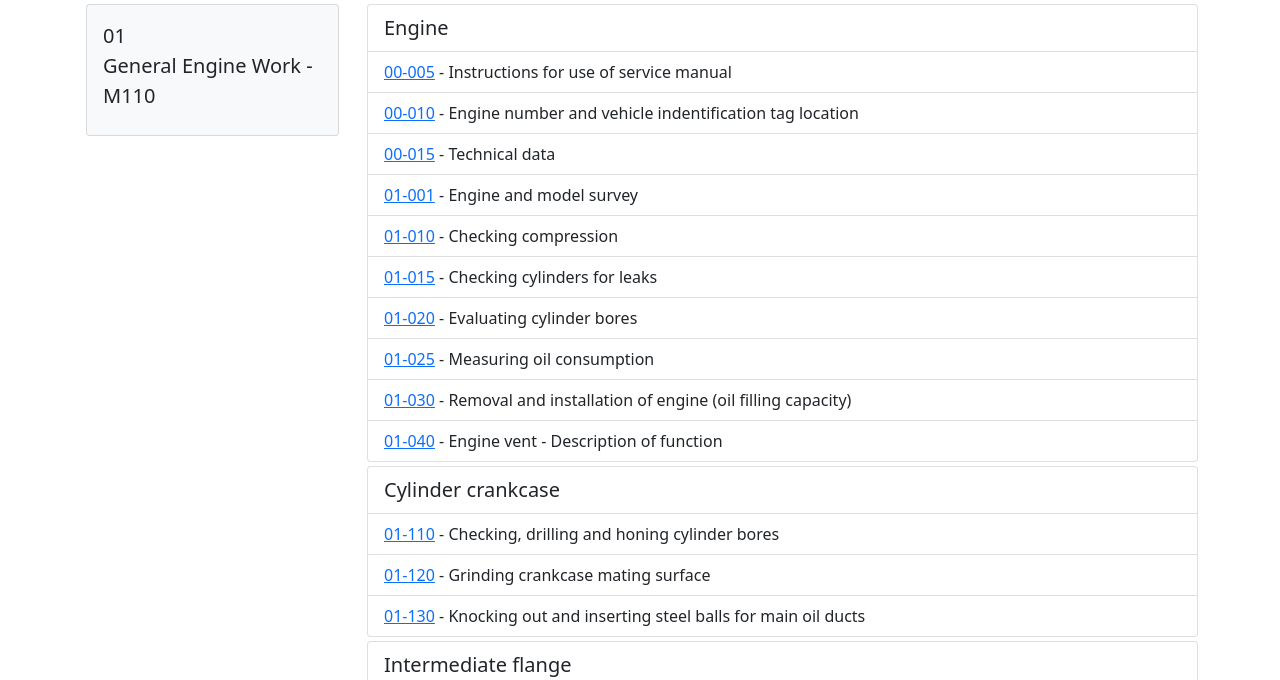
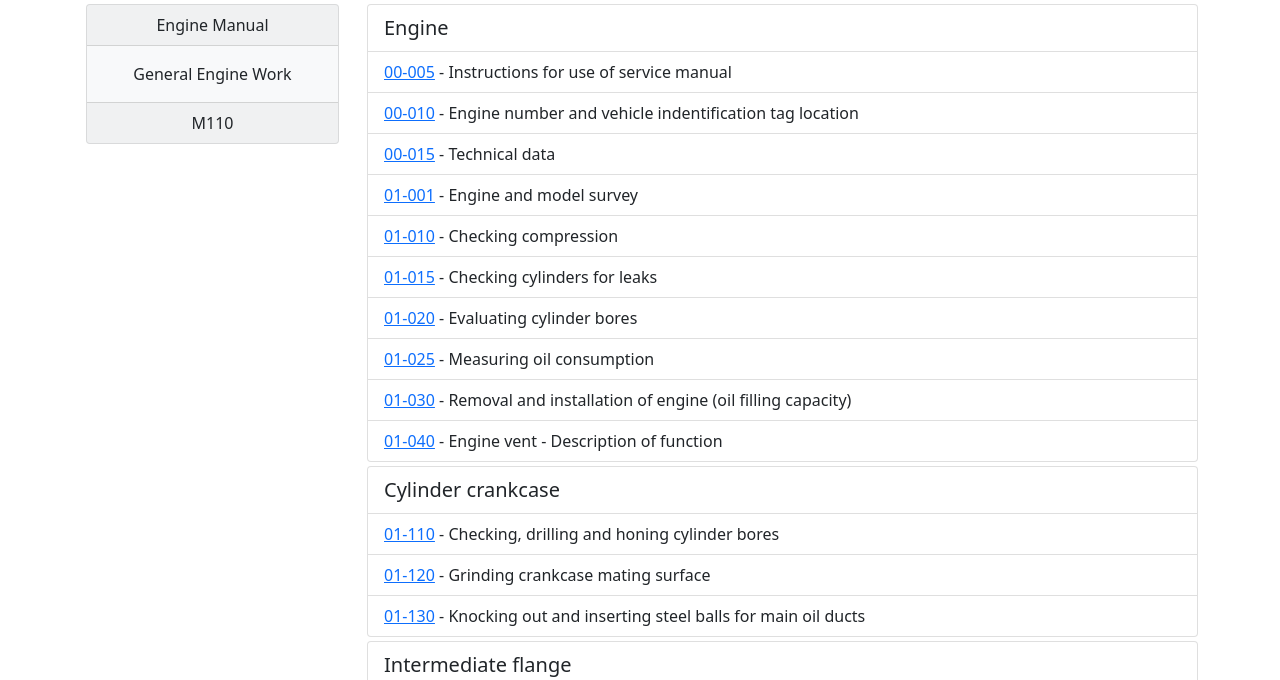
Before and after one commit to W116org/handbook, a Jekyll site: the page built from Engine/110/01Engine.html, in a window 1280 px wide and 900 px high, cut to the strip 220-900 px from the top of the window. Built offline with Jekyll 4.4.1, drawn with Linux system fonts in a browser that asks for light colours; comment, search, counter and statistics services are not loaded.

Commit message:
Update 01Engine.html

```diff
--- a/Engine/110/01Engine.html
+++ b/Engine/110/01Engine.html
@@ -8,10 +8,12 @@
 
 <div class="row">
   <div class="col-xs-12 col-md-3">
-    <div class="card text-dark bg-light mb-3 mx-1">
+    <div class="card text-center text-dark bg-light mb-3 mx-1">
+      <div class="card-header">Engine Manual</div>
       <div class="card-body">
-        <p class="card-title lead">01<br>General Engine Work - M110</p>
+        <p class="card-text">General Engine Work</p>
       </div>
+      <div class="card-footer">M110</div>
     </div>
   </div>
   <div class="col-xs-12 col-md-9">
```
